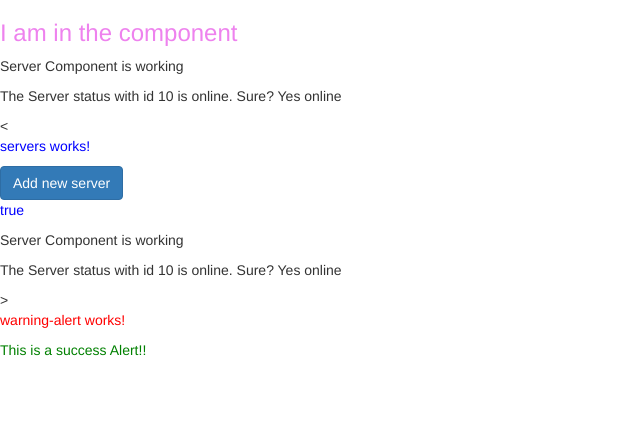
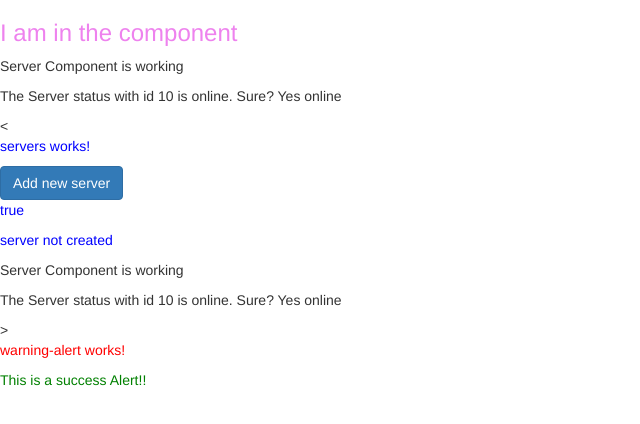
Before and after one commit to cristopherCorrea/angular-basics, an Angular app: page / in a window 1280 px wide. Shown: the top 424 px of the page, without its empty margins (0-640 px from the left). Built offline with nearby package versions, Linux system fonts and the light colour scheme.

Commit message:
adding a event in servers when the button is clicked

```diff
--- a/src/app/servers/servers.component.html
+++ b/src/app/servers/servers.component.html
@@ -1,4 +1,5 @@
 <p>servers works!</p>
-<button class="btn btn-primary" [disabled]="!allowNewServer">Add new server</button>
+<button class="btn btn-primary" [disabled]="!allowNewServer" (click)="createServer()">Add new server</button>
 <p [innerText]="allowNewServer"></p>
+<p> {{ newServer }}</p>
 <app-server></app-server>
--- a/src/app/servers/servers.component.ts
+++ b/src/app/servers/servers.component.ts
@@ -17,6 +17,7 @@
 export class ServersComponent implements OnInit {
 
   allowNewServer = false;
+  newServer = "server not created";
 
   constructor() {
     setTimeout(() => {this.allowNewServer = true}, 2000);
@@ -25,4 +26,8 @@
   ngOnInit(): void {
   }
 
+  createServer() {
+    this.newServer = "Server Created!!";
+  }
+
 }
```
